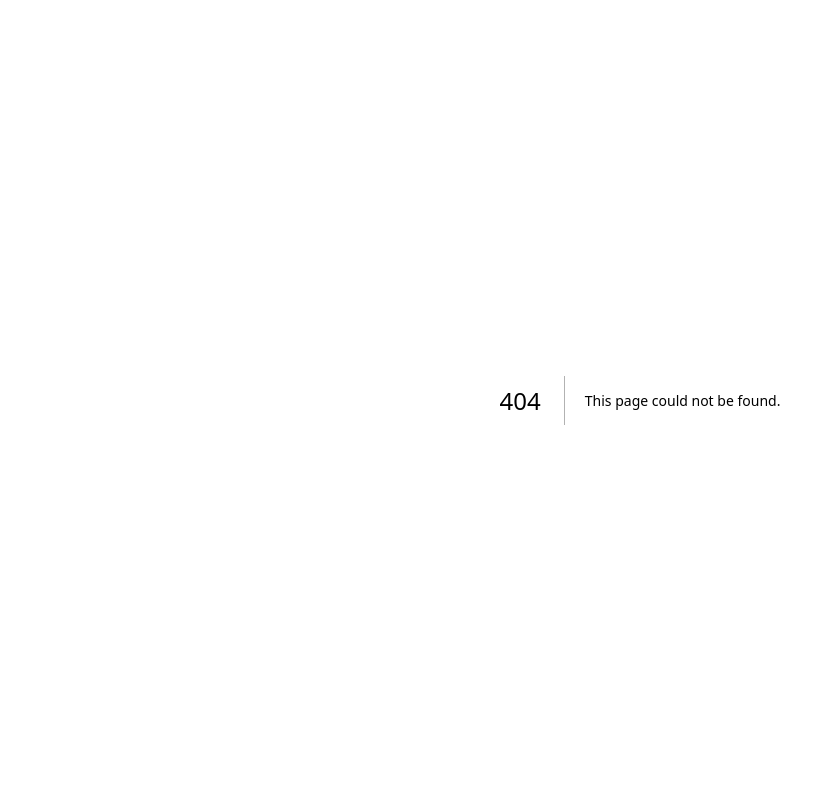
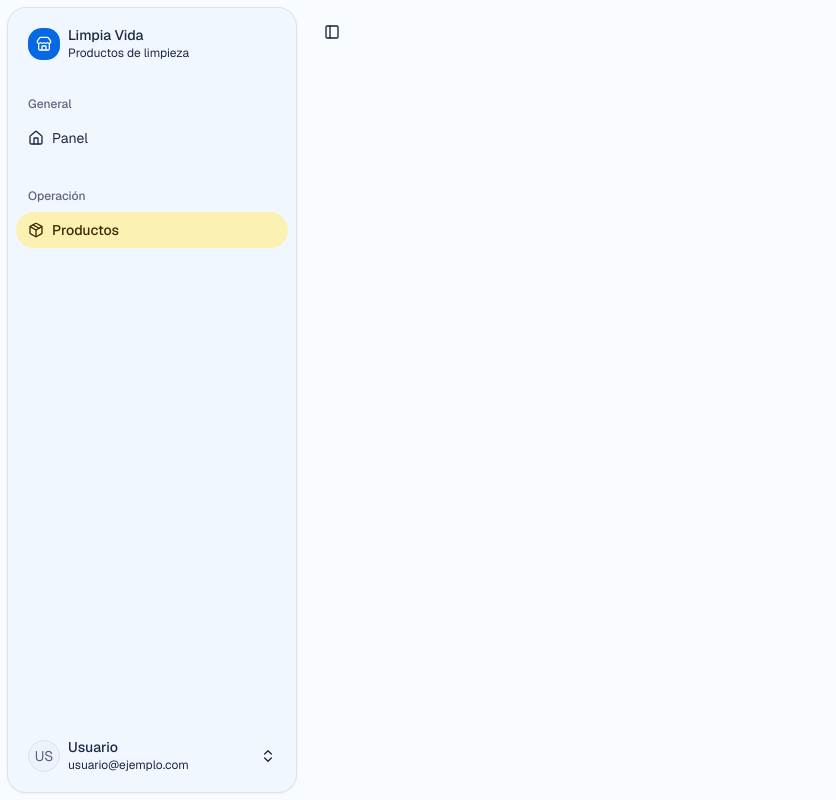
Before and after one commit to isahecam/limpia-vida-pv, a Next.js app: page /products in a window 1280 px wide. Before the commit this address had no page. Shown: the whole page, without its empty margins (0-836 px from the left). Built offline with nearby package versions, Linux system fonts and the light colour scheme.

Commit message:
feat(dashboard): agregar el layout con sidebar flotante

```diff
--- /dev/null
+++ b/app/(dashboard)/layout.tsx
@@ -0,0 +1,5 @@
+import { DashboardShell } from "@/features/dashboard/components/dashboard-shell";
+
+export default function DashboardLayout({ children }: { children: React.ReactNode }) {
+  return <DashboardShell>{children}</DashboardShell>;
+}
--- /dev/null
+++ b/app/(dashboard)/page.tsx
@@ -0,0 +1,3 @@
+export default function DashboardPage() {
+  return null;
+}
--- /dev/null
+++ b/app/(dashboard)/products/page.tsx
@@ -0,0 +1,3 @@
+export default function ProductsPage() {
+  return null;
+}
--- a/app/page.tsx
+++ /dev/null
@@ -1,13 +0,0 @@
-export default function Home() {
-  return (
-    <div className="flex flex-1 flex-col items-center justify-center bg-background font-sans dark:bg-black">
-      <main className="flex w-full max-w-3xl flex-1 flex-col items-center justify-between bg-white px-16 py-32 sm:items-start dark:bg-black">
-        <div className="flex flex-col items-center gap-6 text-center sm:items-start sm:text-left">
-          <h1 className="max-w-xs text-3xl leading-10 font-semibold tracking-tight text-black dark:text-foreground">
-            Limpia Vida
-          </h1>
-        </div>
-      </main>
-    </div>
-  );
-}
--- /dev/null
+++ b/features/dashboard/components/app-sidebar.tsx
@@ -0,0 +1,69 @@
+"use client";
+
+import { StoreIcon } from "lucide-react";
+import Link from "next/link";
+import { useSelectedLayoutSegment } from "next/navigation";
+
+import {
+  Sidebar,
+  SidebarContent,
+  SidebarFooter,
+  SidebarGroup,
+  SidebarGroupLabel,
+  SidebarHeader,
+  SidebarMenu,
+  SidebarMenuButton,
+  SidebarMenuItem,
+} from "@/components/ui/sidebar";
+
+import { CURRENT_USER } from "../constants/current-user";
+import { NAV_GROUPS } from "../constants/nav-groups";
+import { NavUser } from "./nav-user";
+
+export function AppSidebar() {
+  const segment = useSelectedLayoutSegment();
+
+  return (
+    <Sidebar collapsible="icon" variant="floating">
+      <SidebarHeader>
+        <SidebarMenu>
+          <SidebarMenuItem>
+            <SidebarMenuButton size="lg">
+              <div className="flex aspect-square size-8 items-center justify-center rounded-lg bg-sidebar-primary text-sidebar-primary-foreground">
+                <StoreIcon />
+              </div>
+              <div className="grid flex-1 text-left text-sm leading-tight">
+                <span className="truncate font-medium">Limpia Vida</span>
+                <span className="truncate text-xs">Productos de limpieza</span>
+              </div>
+            </SidebarMenuButton>
+          </SidebarMenuItem>
+        </SidebarMenu>
+      </SidebarHeader>
+      <SidebarContent>
+        {NAV_GROUPS.map((group) => (
+          <SidebarGroup key={group.label}>
+            <SidebarGroupLabel>{group.label}</SidebarGroupLabel>
+            <SidebarMenu>
+              {group.items.map((item) => (
+                <SidebarMenuItem key={item.route}>
+                  <SidebarMenuButton
+                    isActive={item.route === `/${segment ?? ""}`}
+                    render={<Link href={item.route} />}
+                    tooltip={item.label}
+                  >
+                    <item.icon />
+                    <span>{item.label}</span>
+                  </SidebarMenuButton>
+                </SidebarMenuItem>
+              ))}
+            </SidebarMenu>
+          </SidebarGroup>
+        ))}
+      </SidebarContent>
+      <SidebarFooter>
+        <NavUser user={CURRENT_USER} />
+      </SidebarFooter>
+    </Sidebar>
+  );
+}
--- /dev/null
+++ b/features/dashboard/components/dashboard-shell.tsx
@@ -0,0 +1,20 @@
+import { SidebarInset, SidebarProvider, SidebarTrigger } from "@/components/ui/sidebar";
+import { TooltipProvider } from "@/components/ui/tooltip";
+
+import { AppSidebar } from "./app-sidebar";
+
+export function DashboardShell({ children }: { children: React.ReactNode }) {
+  return (
+    <TooltipProvider>
+      <SidebarProvider style={{ "--sidebar-width": "19rem" } as React.CSSProperties}>
+        <AppSidebar />
+        <SidebarInset>
+          <header className="flex h-16 shrink-0 items-center gap-2 px-4">
+            <SidebarTrigger aria-label="Alternar barra lateral" className="-ml-1" />
+          </header>
+          {children}
+        </SidebarInset>
+      </SidebarProvider>
+    </TooltipProvider>
+  );
+}
--- /dev/null
+++ b/features/dashboard/components/nav-user.tsx
@@ -0,0 +1,86 @@
+"use client";
+
+import { BadgeCheckIcon, BellIcon, ChevronsUpDownIcon, LogOutIcon } from "lucide-react";
+
+import { Avatar, AvatarFallback, AvatarImage } from "@/components/ui/avatar";
+import {
+  DropdownMenu,
+  DropdownMenuContent,
+  DropdownMenuGroup,
+  DropdownMenuItem,
+  DropdownMenuLabel,
+  DropdownMenuSeparator,
+  DropdownMenuTrigger,
+} from "@/components/ui/dropdown-menu";
+import {
+  SidebarMenu,
+  SidebarMenuButton,
+  SidebarMenuItem,
+  useSidebar,
+} from "@/components/ui/sidebar";
+
+import type { User } from "../types";
+
+function UserSummary({ user }: { user: User }) {
+  return (
+    <>
+      <Avatar>
+        <AvatarImage alt={user.name} src={user.avatar} />
+        <AvatarFallback>{user.name.slice(0, 2).toUpperCase()}</AvatarFallback>
+      </Avatar>
+      <div className="grid flex-1 text-left text-sm leading-tight">
+        <span className="truncate font-medium">{user.name}</span>
+        <span className="truncate text-xs">{user.email}</span>
+      </div>
+    </>
+  );
+}
+
+export function NavUser({ user }: { user: User }) {
+  const { isMobile } = useSidebar();
+
+  return (
+    <SidebarMenu>
+      <SidebarMenuItem>
+        <DropdownMenu>
+          <DropdownMenuTrigger render={<SidebarMenuButton size="lg" />}>
+            <UserSummary user={user} />
+            <ChevronsUpDownIcon className="ml-auto" />
+          </DropdownMenuTrigger>
+          <DropdownMenuContent
+            align="end"
+            className="w-fit"
+            side={isMobile ? "bottom" : "right"}
+            sideOffset={4}
+          >
+            <DropdownMenuGroup>
+              <DropdownMenuLabel>
+                <div className="flex items-center gap-2">
+                  <UserSummary user={user} />
+                </div>
+              </DropdownMenuLabel>
+            </DropdownMenuGroup>
+            <DropdownMenuSeparator />
+            <DropdownMenuGroup>
+              <DropdownMenuItem>
+                <BadgeCheckIcon />
+                Cuenta
+              </DropdownMenuItem>
+              <DropdownMenuItem>
+                <BellIcon />
+                Notificaciones
+              </DropdownMenuItem>
+            </DropdownMenuGroup>
+            <DropdownMenuSeparator />
+            <DropdownMenuGroup>
+              <DropdownMenuItem>
+                <LogOutIcon />
+                Cerrar sesión
+              </DropdownMenuItem>
+            </DropdownMenuGroup>
+          </DropdownMenuContent>
+        </DropdownMenu>
+      </SidebarMenuItem>
+    </SidebarMenu>
+  );
+}
--- /dev/null
+++ b/features/dashboard/constants/current-user.ts
@@ -0,0 +1,7 @@
+import type { User } from "../types";
+
+/** Datos de ejemplo hasta que exista autenticación. */
+export const CURRENT_USER: User = {
+  name: "Usuario",
+  email: "usuario@ejemplo.com",
+};
--- /dev/null
+++ b/features/dashboard/constants/nav-groups.ts
@@ -0,0 +1,14 @@
+import { HomeIcon, PackageIcon } from "lucide-react";
+
+import type { NavGroup } from "../types";
+
+export const NAV_GROUPS: NavGroup[] = [
+  {
+    label: "General",
+    items: [{ label: "Panel", route: "/", icon: HomeIcon }],
+  },
+  {
+    label: "Operación",
+    items: [{ label: "Productos", route: "/products", icon: PackageIcon }],
+  },
+];
--- /dev/null
+++ b/features/dashboard/types.ts
@@ -0,0 +1,19 @@
+import type { LucideIcon } from "lucide-react";
+import type { Route } from "next";
+
+type NavItem = {
+  label: string;
+  route: Route;
+  icon: LucideIcon;
+};
+
+export type NavGroup = {
+  label: string;
+  items: NavItem[];
+};
+
+export type User = {
+  name: string;
+  email: string;
+  avatar?: string;
+};
```
